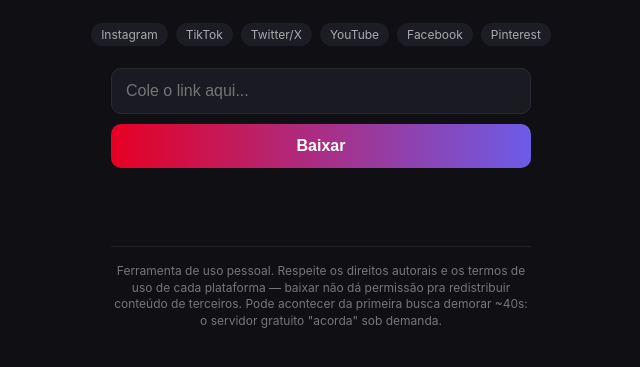
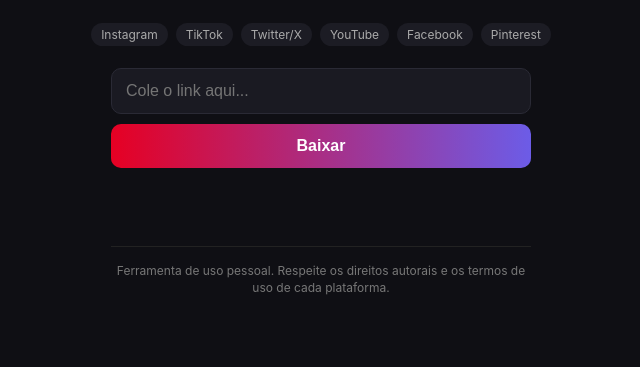
Before and after one commit to codelibet/midiasaver, a plain HTML site: page docs/index.html in a window 1280 px wide. Shown: the part 93-460 px from the top of the page, without its empty margins (319-959 px from the left). Drawn offline with Linux system fonts and the light colour scheme.

Commit message:
Update index.html

```diff
--- a/docs/index.html
+++ b/docs/index.html
@@ -82,8 +82,7 @@
 
   <p class="aviso-caixa">
     Ferramenta de uso pessoal. Respeite os direitos autorais e os termos de uso
-    de cada plataforma — baixar não dá permissão pra redistribuir conteúdo de terceiros.
-    Pode acontecer da primeira busca demorar ~40s: o servidor gratuito "acorda" sob demanda.
+    de cada plataforma.
   </p>
 
   <script>
```
